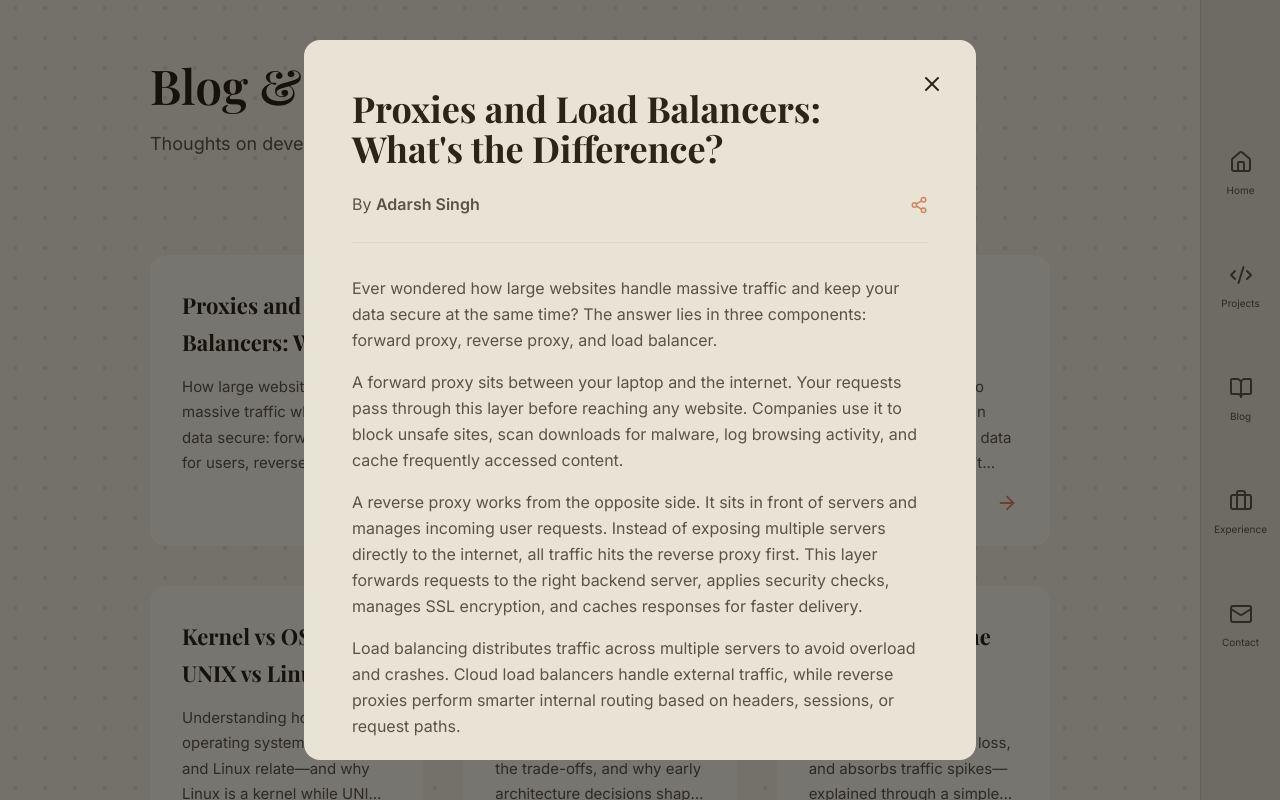
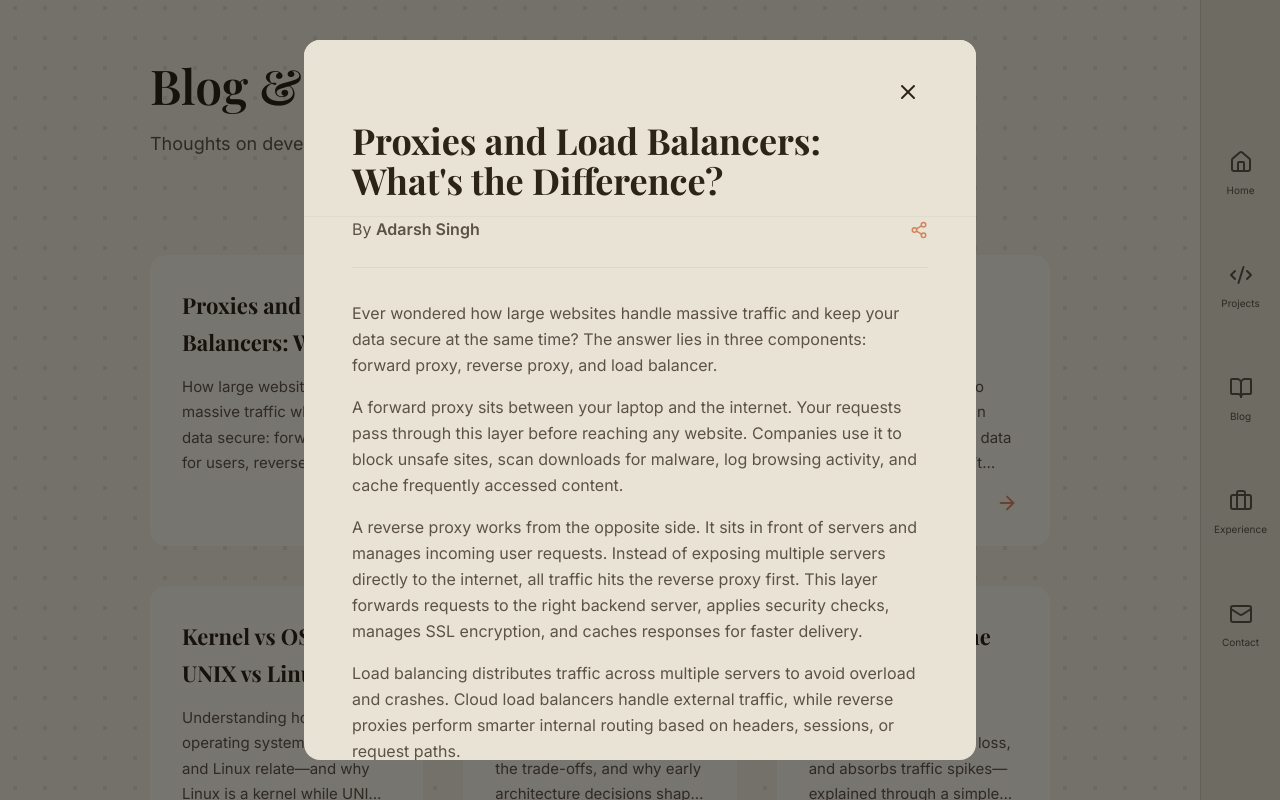
Before and after one commit to adarsh-singhdev/portfolio-website, a React (Vite) app: page / in a window 1280 px wide. Both pictures are taken after a click on the element 286 px from the left and 3167 px from the top of the page. Shown: the part 2767-3567 px from the top of the page. Built offline with nearby package versions, Linux system fonts and the light colour scheme.

Commit message:
blog close button update

```diff
--- a/src/components/Blog.jsx
+++ b/src/components/Blog.jsx
@@ -201,21 +201,24 @@ With Kafka in place, StreamStore transformed from a fragile, tightly-coupled sys
       {selectedBlog && (
         <div className="fixed inset-0 bg-black bg-opacity-50 z-50 flex items-center justify-center p-4 md:p-0">
           <div className="bg-[#E8E3D5] rounded-2xl max-w-2xl w-full max-h-[90vh] overflow-y-auto relative animate-fade-in-up">
-            {/* Close Button */}
+            <div className="sticky top-0 z-10 bg-[#E8E3D5] px-6 md:px-12 pt-6 md:pt-8 pb-4 border-b border-[#DDD8C8]/60">
+              <div className="flex justify-end">
                 <button
                   onClick={() => setSelectedBlog(null)}
-              className="absolute top-6 right-6 p-2 hover:bg-[#F0EBE0] rounded-lg transition-colors"
+                  className="p-2 hover:bg-[#F0EBE0] rounded-lg transition-colors"
                   aria-label="Close modal"
                 >
                   <X size={24} className="text-[#2C2416]" />
                 </button>
+              </div>
+
+              <h2 className="text-3xl md:text-4xl font-bold font-serif text-[#2C2416] mt-2">
+                {selectedBlog.title}
+              </h2>
+            </div>
 
             {/* Modal Content */}
-            <div className="p-8 md:p-12">
-              {/* Title */}
-              <h2 className="text-3xl md:text-4xl font-bold font-serif text-[#2C2416] mb-6">
-                {selectedBlog.title}
-              </h2>
+            <div className="px-6 md:px-12 pb-8 md:pb-12">
 
               {/* Author and Share */}
               <div className="flex items-center justify-between mb-8 pb-6 border-b border-[#DDD8C8]">
```
Lines whose indentation alone changed are shown as unchanged.
